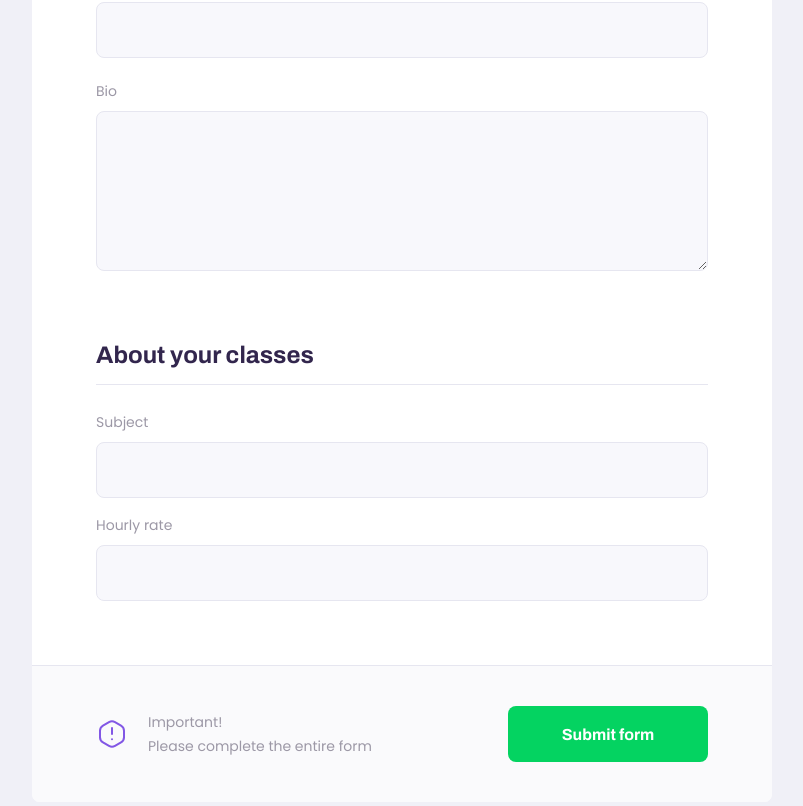
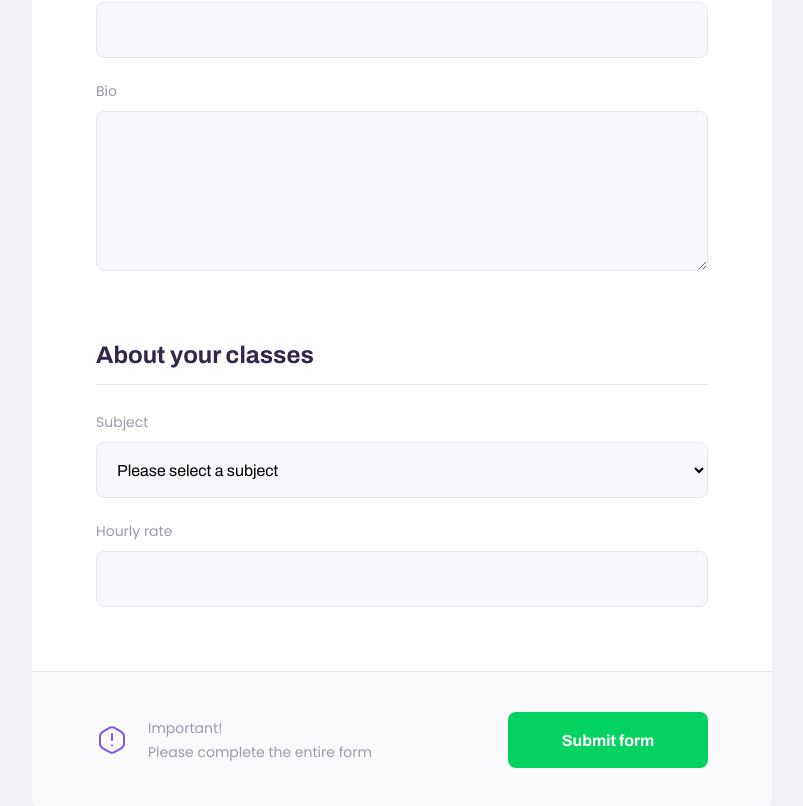
Before and after one commit to feernandobraga/next-level-week-2, a React (Create React App) app in the folder web/: page /give-classes in a window 1280 px wide. Shown: the part 676-1482 px from the top of the page, without its empty margins (238-1041 px from the left). Built offline with nearby package versions, Linux system fonts and the light colour scheme.

Commit message:
add select component

```diff
--- /dev/null
+++ b/web/src/components/Select/index.tsx
@@ -0,0 +1,34 @@
+import React, { SelectHTMLAttributes } from "react";
+
+import "./styles.css";
+
+interface SelectProps extends SelectHTMLAttributes<HTMLSelectElement> {
+  name: string;
+  label: string;
+  options: Array<{
+    value: string;
+    label: string;
+  }>;
+}
+
+const Select: React.FC<SelectProps> = ({ label, name, options, ...rest }) => {
+  return (
+    <div className="select-block">
+      <label htmlFor={name}>{label}</label>
+      <select id={name} {...rest}>
+        <option value="" disabled selected hidden>
+          Please select a subject
+        </option>
+        {options.map((option) => {
+          return (
+            <option key={option.value} value={option.value}>
+              {option.label}
+            </option>
+          );
+        })}
+      </select>
+    </div>
+  );
+};
+
+export default Select;
--- /dev/null
+++ b/web/src/components/Select/styles.css
@@ -0,0 +1,36 @@
+.select-block {
+  position: relative;
+}
+
+.select-block + .select-block {
+  margin-top: 1.4rem;
+}
+
+.select-block label {
+  font-size: 1.4rem;
+}
+
+.select-block select {
+  width: 100%;
+  height: 5.6rem;
+  margin-top: 0.8rem;
+  border-radius: 0.8rem;
+  background: var(--color-input-background);
+  border: 1px solid var(--color-line-in-white);
+  outline: 0;
+  padding: 1.6rem;
+  font: 1.6rem Archivo;
+}
+
+.select-block:focus-within::after {
+  /* focus-within is a way to style the input-block IF the input within(inside of it) in on focus */
+  /* the selector above reads: insert something (::after) at the end of the input-block when the input inside of it is on focus  */
+  width: calc(100% - 3.2rem);
+  height: 2px;
+  content: "";
+  background: var(--color-primary-light);
+  position: absolute;
+  left: 1.6rem;
+  right: 1.6rem;
+  bottom: 0;
+}
--- a/web/src/pages/TeacherForm/index.tsx
+++ b/web/src/pages/TeacherForm/index.tsx
@@ -6,6 +6,7 @@
 
 import "./styles.css";
 import Textarea from "../../components/Textarea";
+import Select from "../../components/Select";
 
 function TeacherForm() {
   return (
@@ -28,7 +29,17 @@
         <fieldset>
           <legend>About your classes</legend>
 
-          <Input name="subject" label="Subject" />
+          <Select
+            name="subject"
+            label="Subject"
+            options={[
+              { value: "Artes", label: "Arts" },
+              { value: "Biologia", label: "Biology" },
+              { value: "Barista", label: "Barista" },
+              { value: "Javascript", label: "Javascript" },
+              { value: "Music", label: "Music" },
+            ]}
+          />
           <Input name="cost" label="Hourly rate " />
         </fieldset>
 
--- a/web/src/pages/TeacherForm/styles.css
+++ b/web/src/pages/TeacherForm/styles.css
@@ -38,7 +38,8 @@
   border-bottom: 1px solid var(--color-line-in-white);
 }
 
-#page-teacher-form main fieldset .input-block + .textarea-block {
+#page-teacher-form main fieldset .input-block + .textarea-block,
+#page-teacher-form main fieldset .select-block + .input-block {
   margin-top: 2rem;
 }
 
```
Also changed, not shown: 1 other file (tests, documents, lock files or other folders).
